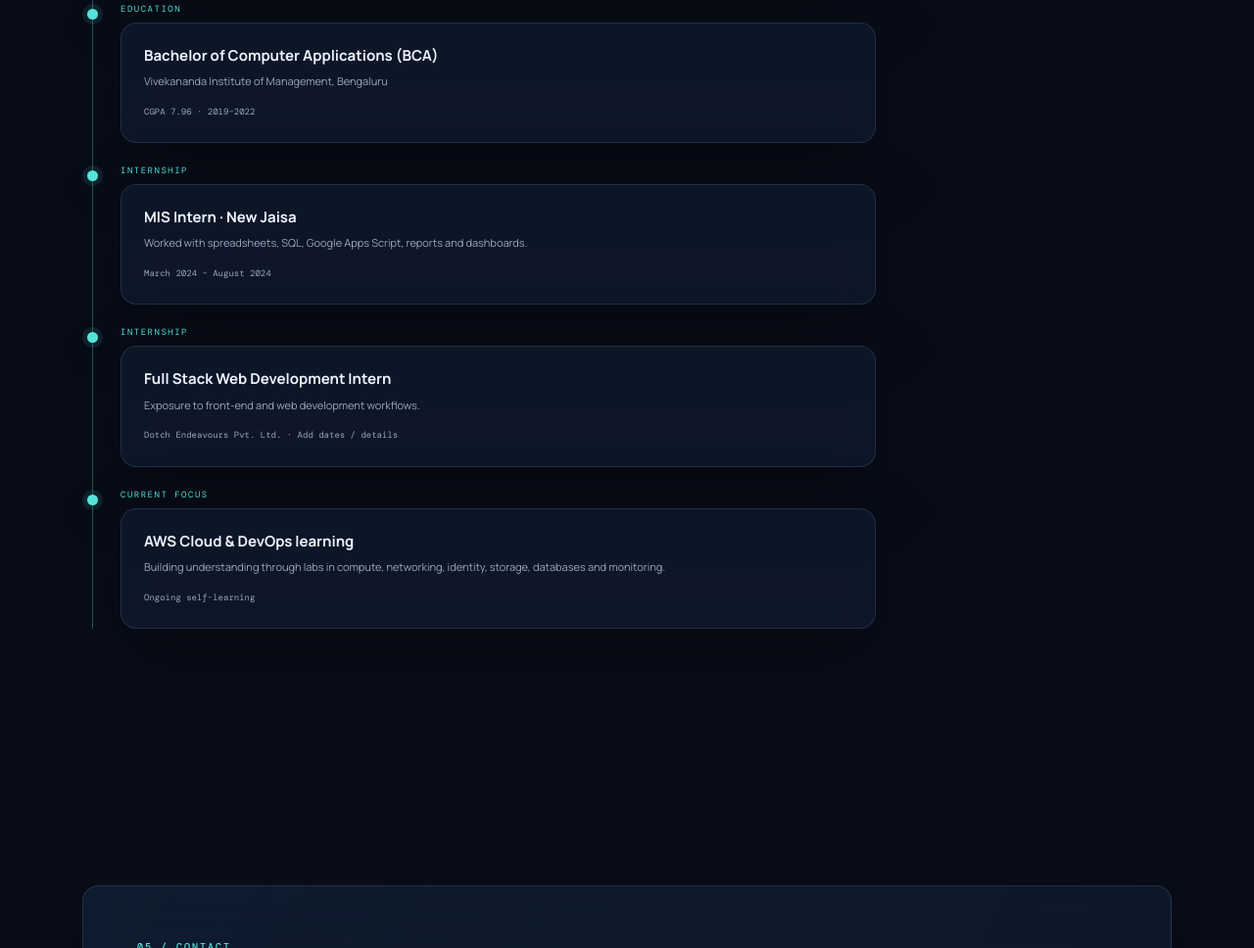
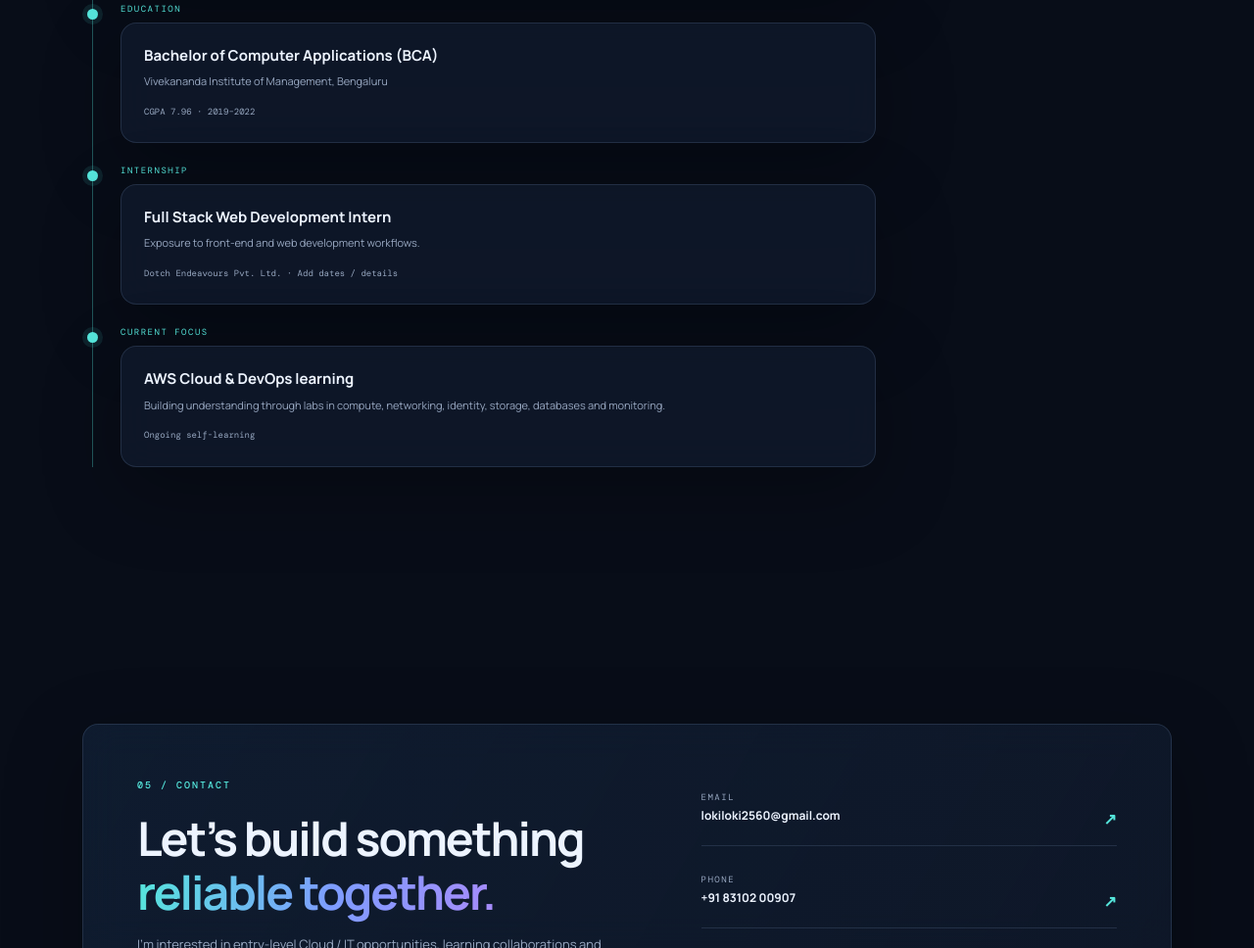
Before and after one commit to lokeshv9148/My-resume, a plain HTML site: page index.html in a window 1280 px wide. Shown: the part 4011-4979 px from the top of the page at 98% size. Drawn offline with nearby package versions, Linux system fonts and the light colour scheme.

Commit message:
Update index.html

```diff
--- a/index.html
+++ b/index.html
@@ -114,7 +114,6 @@
       <div class="timeline">
         <div class="timeline-item"><div class="timeline-dot"></div><div class="timeline-date">EDUCATION</div><div class="timeline-card glass"><h3>Master of Computer Applications (MCA)</h3><p>The Oxford College of Engineering, Bengaluru</p><small>CGPA 8.0 · Dates as listed in my earlier resume</small></div></div>
         <div class="timeline-item"><div class="timeline-dot"></div><div class="timeline-date">EDUCATION</div><div class="timeline-card glass"><h3>Bachelor of Computer Applications (BCA)</h3><p>Vivekananda Institute of Management, Bengaluru</p><small>CGPA 7.96 · 2019–2022</small></div></div>
-        <div class="timeline-item"><div class="timeline-dot"></div><div class="timeline-date">INTERNSHIP</div><div class="timeline-card glass"><h3>MIS Intern · New Jaisa</h3><p>Worked with spreadsheets, SQL, Google Apps Script, reports and dashboards.</p><small>March 2024 – August 2024</small></div></div>
         <div class="timeline-item"><div class="timeline-dot"></div><div class="timeline-date">INTERNSHIP</div><div class="timeline-card glass"><h3>Full Stack Web Development Intern</h3><p>Exposure to front-end and web development workflows.</p><small>Dotch Endeavours Pvt. Ltd. · Add dates / details</small></div></div>
         <div class="timeline-item"><div class="timeline-dot"></div><div class="timeline-date">CURRENT FOCUS</div><div class="timeline-card glass"><h3>AWS Cloud & DevOps learning</h3><p>Building understanding through labs in compute, networking, identity, storage, databases and monitoring.</p><small>Ongoing self-learning</small></div></div>
       </div>
```
